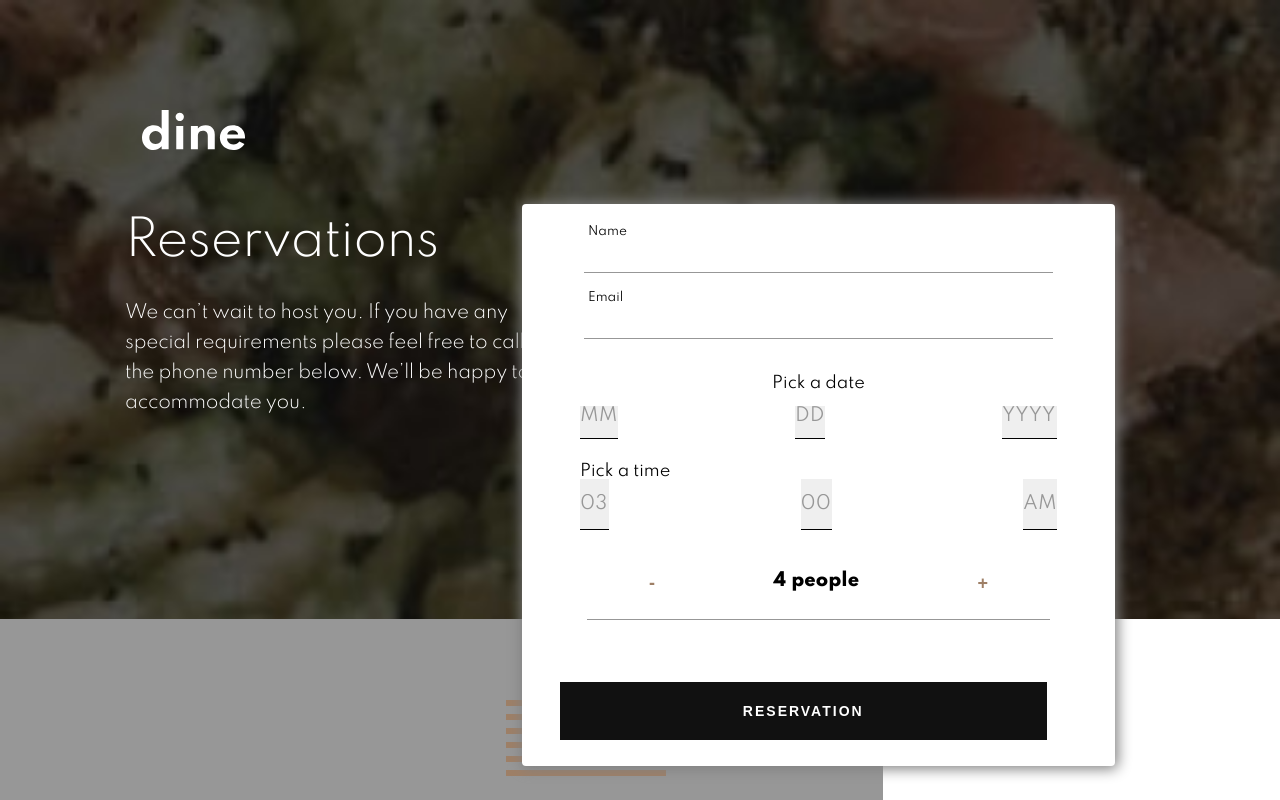
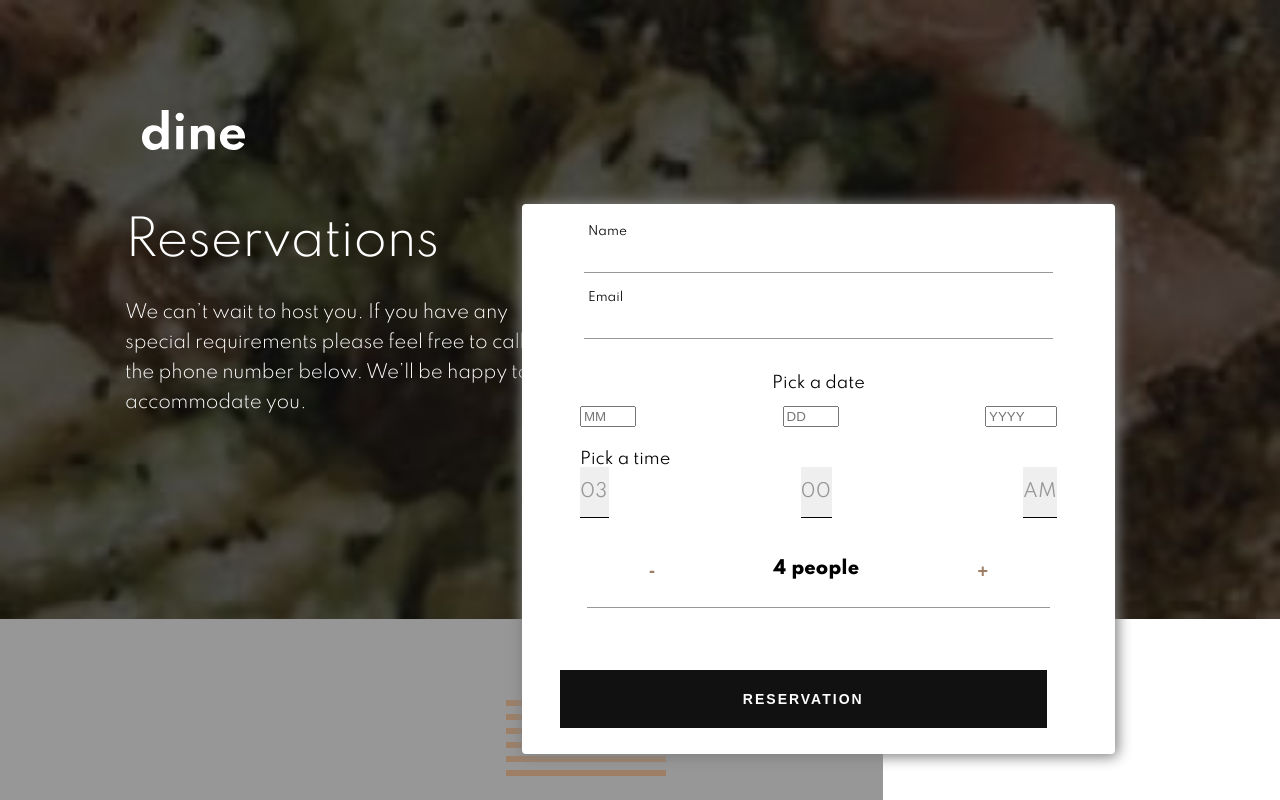
Before and after one commit to ChamuMutezva/dinner-restaurant-website, a React (Create React App) app: page /reservation in a window 1280 px wide. Shown: the top 800 px of the page. Built offline with nearby package versions, Linux system fonts and the light colour scheme.

Commit message:
adding error messages to time and date

```diff
--- a/src/reservation/form/formComponent.js
+++ b/src/reservation/form/formComponent.js
@@ -62,72 +62,30 @@ const FormComponent = () => {
                         <div className="month__selector">
 
                             <label className="sr__date__labels" htmlFor="month">Select a month</label>
-                            <select name="month__zone" id="month"
-                             ref={register({ required: true, validate: validateMonth })}>
-                                <option value="MM">MM</option>
-                                <option value="1">01</option>
-                                <option value="2">02</option>
-                                <option value="3">03</option>
-                                <option value="4">04</option>
-                                <option value="5">05</option>
-                                <option value="6">06</option>
-                                <option value="7">07</option>
-                                <option value="8">08</option>
-                                <option value="9">09</option>
-                                <option value="10">10</option>
-                                <option value="11">11</option>
-                                <option value="12">12</option>
-                            </select>
+                            <input type="number" name="month__zone"
+                                id="month" min="1" max="12" placeholder="MM"
+                                ref={register({ required: true, validate: validateMonth })} />
+
+                            {errors.month__zone && <span className="errorMsg errorMsgDate">This field is required</span>}
                         </div>
 
 
                         <div className="date__selector">
 
                             <label className="sr__date__labels" htmlFor="date">Select a date</label>
-                            <select name="day__zone" id="date" ref={register({ required: true })}>
-                                <option value="DD">DD</option>
-                                <option value="01">01</option>
-                                <option value="02">02</option>
-                                <option value="03">03</option>
-                                <option value="04">04</option>
-                                <option value="05">05</option>
-                                <option value="06">06</option>
-                                <option value="07">07</option>
-                                <option value="08">08</option>
-                                <option value="09">09</option>
-                                <option value="10">10</option>
-                                <option value="11">11</option>
-                                <option value="12">12</option>
-                                <option value="13">13</option>
-                                <option value="14">14</option>
-                                <option value="15">15</option>
-                                <option value="16">16</option>
-                                <option value="17">17</option>
-                                <option value="18">18</option>
-                                <option value="19">19</option>
-                                <option value="20">20</option>
-                                <option value="21">21</option>
-                                <option value="22">22</option>
-                                <option value="23">23</option>
-                                <option value="24">24</option>
-                                <option value="25">25</option>
-                                <option value="26">26</option>
-                                <option value="27">27</option>
-                                <option value="28">28</option>
-                                <option value="29">29</option>
-                                <option value="30">30</option>
-                                <option value="31">31</option>
-                            </select>
+                            <input type="number" name="day__zone" placeholder="DD" min="1" max="31"
+                                id="date" ref={register({ required: true })} />
+                                {errors.day__zone && <span className="errorMsg errorMsgDate">This field is required</span>}
+
                         </div>
 
                         <div className="year__selector">
                             <label className="sr__date__labels" htmlFor="year">Select a year</label>
-                            <select name="year__zone" id="year" ref={register({ required: true })}>
-                                <option value="YYYY">YYYY</option>
-                                <option value="1">2021</option>
-                                <option value="2">2022</option>
-                                <option value="3">2023</option>
-                            </select>
+                            <input type="number" name="year__zone" id="year"
+                                min="2021" max="2025" placeholder="YYYY"
+                                ref={register({ required: true })} />
+                                {errors.year__zone && <span className="errorMsg errorMsgDate">This field is required</span>}
+
                         </div>
                     </div>
                 </fieldset>
@@ -157,7 +115,7 @@ const FormComponent = () => {
 
                         <div className="state__mode">
                             <label className="sr__date__labels" htmlFor="mode">Select either morning or afternoon</label>
-                            <select className="mode" id="mode"name="stateMode" ref={register({ required: true })}>
+                            <select className="mode" id="mode" name="stateMode" ref={register({ required: true })}>
                                 <option value="am">am</option>
                                 <option value="pm">pm</option>
                             </select>
--- a/src/styles/_reservedpage.scss
+++ b/src/styles/_reservedpage.scss
@@ -290,3 +290,12 @@ label:focus+span {
         width: 90%;
     }
 }
+
+.month__selector {
+    display: flex;
+    flex-direction: column;
+    align-items: flex-start;
+}
+.errorMsgDate {
+    margin-left: 0;
+}
```
